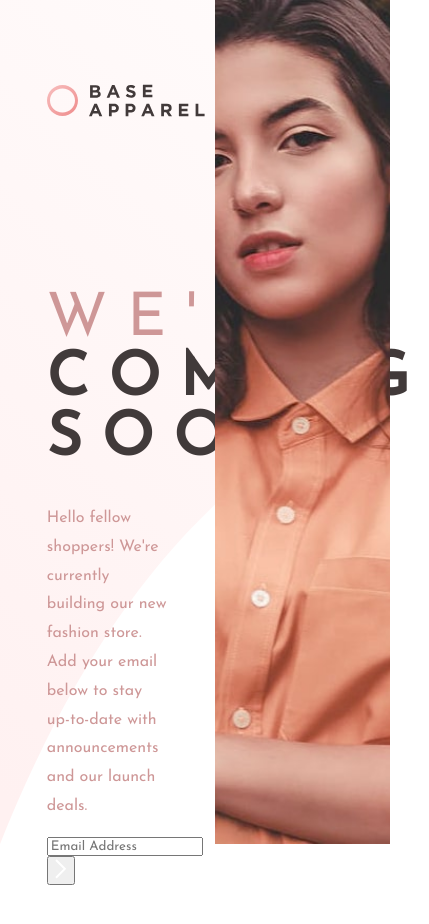
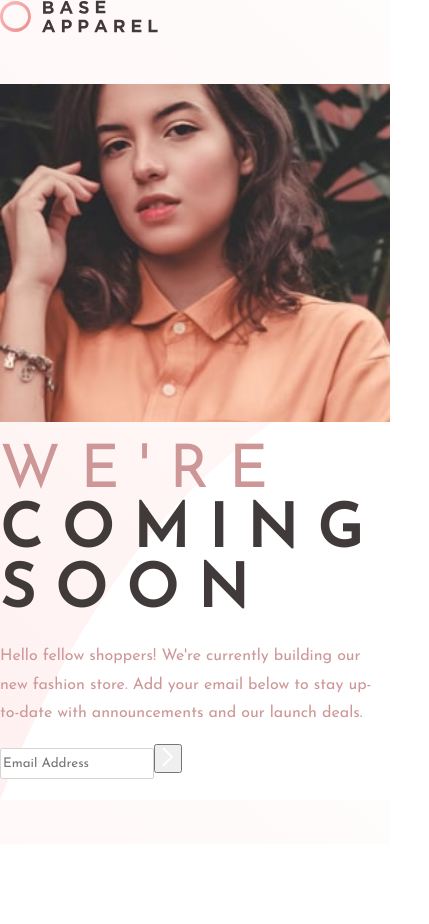
Before and after one commit to gioblasco/frontend-mentor-challenge-3, a Gatsby site in the folder ui/: page / in a window 390 px wide. Shown: the whole page, 429 px wide, since content can reach past the window. After the commit the page ends 844 px from the top, so only its background shows below. Built offline with nearby package versions, Linux system fonts and the light colour scheme; Gatsby itself is replaced by a stand-in of ours.

Commit message:
Refactored to use css grid

```diff
--- a/ui/src/components/emailInput.scss
+++ b/ui/src/components/emailInput.scss
@@ -2,6 +2,9 @@ $error-red: hsl(0, 93%, 68%);
 
 input {
     font-family: 'Josefin Sans', sans-serif;
+    border: 1px solid hsl(0, 5%, 84%);
+    border-radius: 2px;
+    height: 2em;
 }
 
 .label-error {
--- a/ui/src/pages/index.scss
+++ b/ui/src/pages/index.scss
@@ -4,25 +4,22 @@ body {
 }
 
 .container {
-    display: flex;
+    grid-area: text;
+    background-image: url('../images/bg-pattern-desktop.svg');
+    display: grid;
+    grid-template-columns: 30vw 28vw 42vw;
+    grid-template-rows: 30vh 25vh 45vh;
+    grid-template-areas:
+        "logo logo banner"
+        "text text banner"
+        "text text banner";
     height: 100vh;
-}
-
-.left-side {
-    background-image: url('../images/bg-pattern-desktop.svg');
-    background-size: cover;
-    width: 55vw;
 
     article {
-        padding: 10vh 12vw;
+        grid-area: text;
         font-size: 16px;
 
-        & > h1 {
-            margin-top: 20vh;
-        }
-
         & > p {
-            margin-top: 4vh;
             line-height: 180%;
             font-weight: 400;
             color: hsl(0, 36%, 70%);
@@ -46,9 +43,27 @@ body {
     }
 }
 
-.right-side {
+.logo {
+    grid-area: logo;
+}
+
+.banner {
+    grid-area: banner;
     background-image: url('../images/hero-desktop.jpg');
-    background-size: cover;
-    background-position: 50%;
-    width: 45vw;
 }
+
+@media screen and (max-width: 400px) {
+    .container {
+        grid-template-columns: 100vw;
+        grid-template-rows: 10vh 40vh 50vh;
+        grid-template-areas:
+            "logo logo logo"
+            "banner banner banner"
+            "text text text";
+    }
+
+    .banner {
+        background-image: url('../images/hero-mobile.jpg');
+        background-size: cover;
+    }
+}
--- a/ui/src/pages/index.tsx
+++ b/ui/src/pages/index.tsx
@@ -7,17 +7,15 @@ import "@fontsource/josefin-sans";
 const IndexPage = () => {
   return (
     <div className="container">
-      <main className="left-side">
       <title>Coming soon</title>
+      <img src={logo} className="logo" alt="Brand logo" />
       <article>
-          <img src={logo} alt="Brand logo" />
         <h1><span className="title brown">We're</span> <span className="title black">coming soon</span></h1>
         <p>Hello fellow shoppers! We're currently building our new fashion store.
         Add your email below to stay up-to-date with announcements and our launch deals.</p>
         <EmailInput />
       </article>
-      </main>
-      <aside className="right-side" />
+      <aside className="banner" />
     </div>
   )
 }
```
Lines whose indentation alone changed are shown as unchanged.
